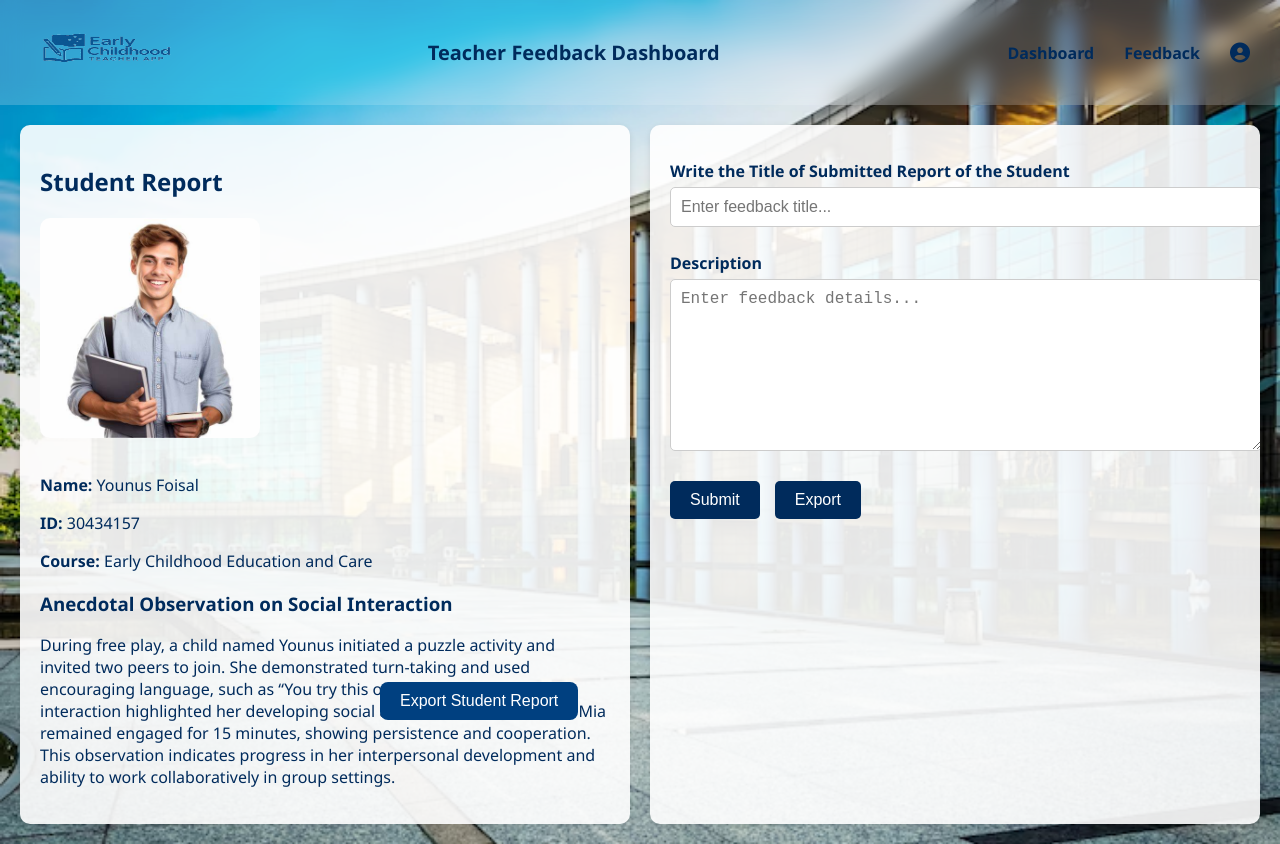
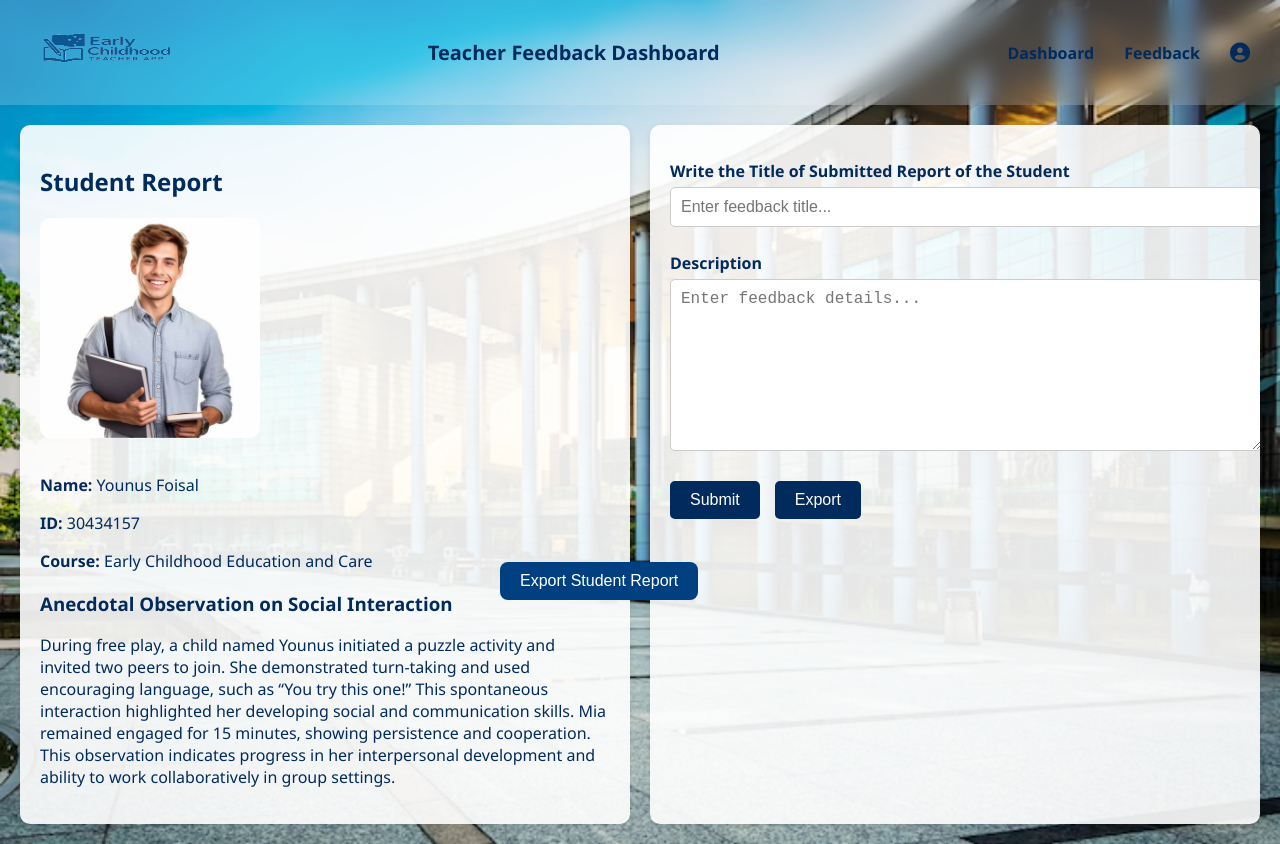
Before and after one commit to maxbritt-au/project-repo-childhoodapp, a plain HTML site: page Early_Childhood_latest/Early childhood/html/teacher-feedback.html in a window 1280 px wide. Drawn offline with nearby package versions, Linux system fonts and the light colour scheme.

Commit message:
Update teacher-feedback.css
changed button position

```diff
--- a/Early_Childhood_latest/Early childhood/css/teacher-feedback.css
+++ b/Early_Childhood_latest/Early childhood/css/teacher-feedback.css
@@ -155,8 +155,8 @@ body, html {
   font-size: 16px;
   border-radius: 8px;
   position: absolute;
-  bottom:80px;
-  left:380px;
+  bottom:200px;
+  left:500px;
   float: right;
   cursor: pointer;
 }
```
